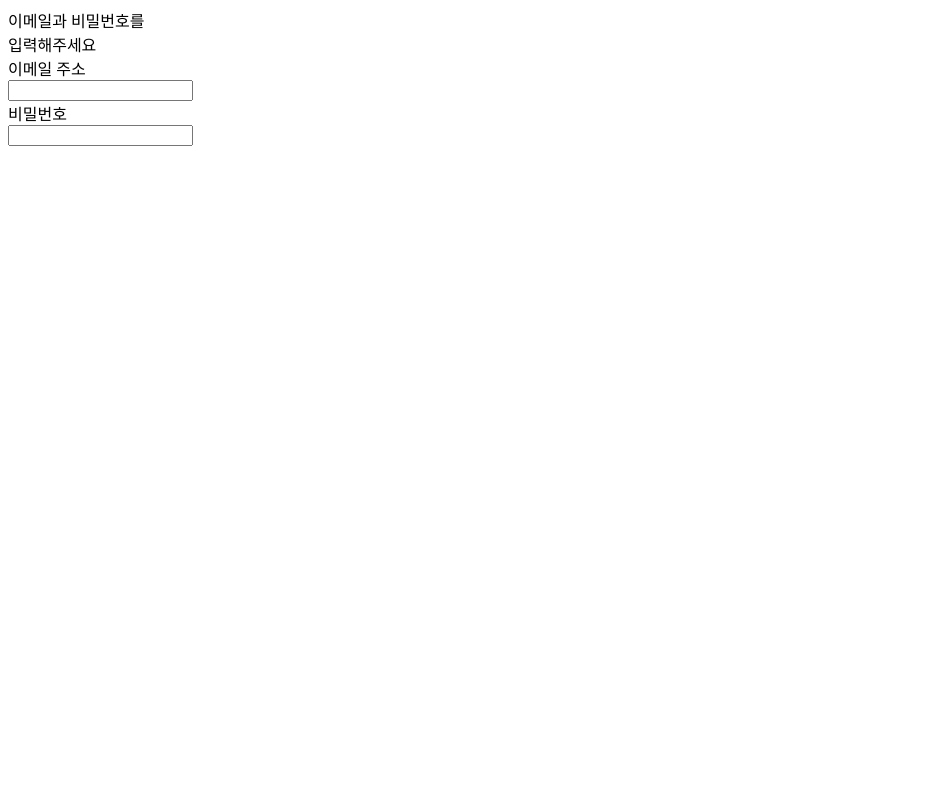
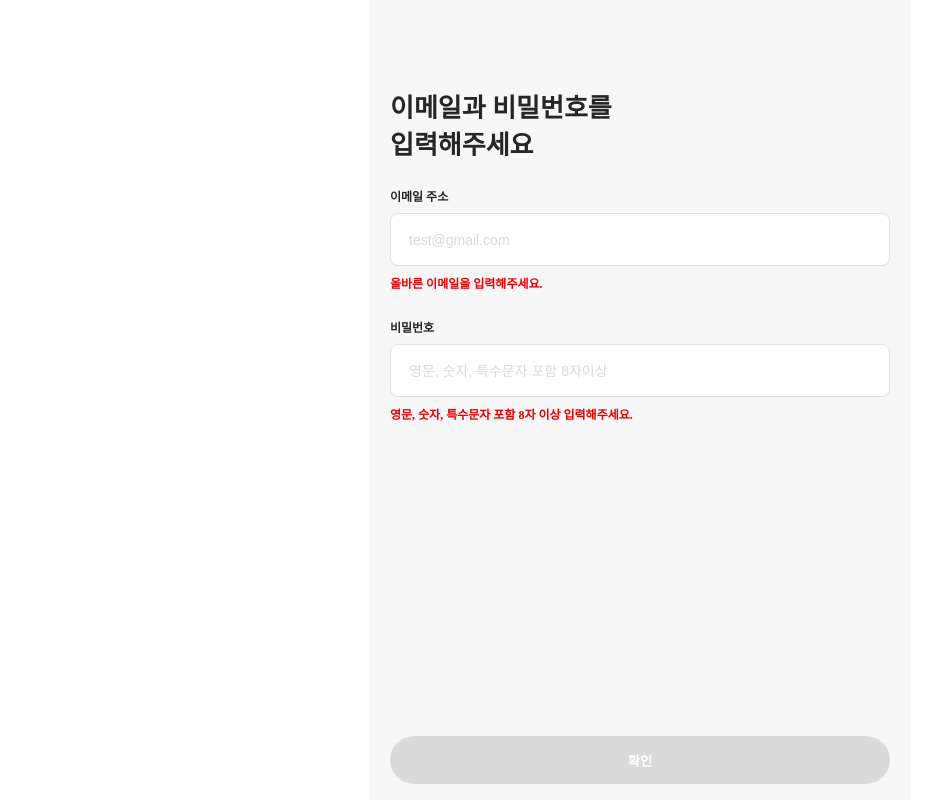
Before and after one commit to mongzii/Login-page, a React (Create React App) app: page / in a window 1280 px wide. Shown: the whole page, without its empty margins (0-945 px from the left). Built offline with nearby package versions, Linux system fonts and the light colour scheme.

Commit message:
css 구현 어느정도완료

```diff
--- a/src/Login.jsx
+++ b/src/Login.jsx
@@ -14,14 +14,27 @@
             <div className='contentWrap'>
                 <div className='inputTitle'>이메일 주소</div>
                 <div className='inputWrap'>
-                    <input className='input'/>
+                    <input
+                    className='input'
+                    placeholder='test@gmail.com' />
                 </div>
-                <div className='errorMessageWrap'></div>
+                <div className='errorMessageWrap'>
+                    올바른 이메일을 입력해주세요.
+                </div>
 
-                <div className='inputTitle'>비밀번호</div>
+                <div style={{ marginTop: '26px' }} className='inputTitle'>비밀번호</div>
                 <div className='inputWrap'>
-                    <input className='input'/>
+                    <input
+                    className='input'
+                    placeholder='영문, 숫자, 특수문자 포함 8자이상' />
                 </div>
+                <div className='errorMessageWrap'>
+                    영문, 숫자, 특수문자 포함 8자 이상 입력해주세요.
+                </div>
+            </div>
+            <div>
+                <button disabled={true} className='bottomButton'>확인</button>
+                {/* 일단은 disabled를 true로 해서 비활성화상태만들어둔다. 나중에 state값으로 true값을 변경해준다.*/}
             </div>
         </div>
     )
--- /dev/null
+++ b/src/index.css
@@ -0,0 +1,87 @@
+.page {
+    position: absolute;
+    top: 0;
+    bottom: 0;
+    width: 100%;
+    max-width: 500px;
+    padding: 0 20px;
+
+    left: 50%;
+    transform: translate(-50%, 0);
+
+    background-color: #f7f7f7;
+
+    overflow: hidden;
+
+    display: flex;
+    flex-direction: column;
+}
+
+.titleWrap {
+    margin-top: 87px;
+    font-size: 26px;
+    font-weight: 700;
+    color: #262626;
+}
+
+.contentWrap {
+    margin-top: 26px;
+    flex: 1;
+}
+
+.inputTitle {
+    font-size: 12px;
+    font-weight: 600;
+    color: #262626;
+}
+
+.inputWrap {
+    display: flex;
+    border-radius: 8px;
+    padding: 16px;
+    margin-top: 8px;
+    background-color: white;
+    border: 1px solid #e2e0e0;
+}
+
+.inputWrap:focus-within {
+    border: 1px solid #9e30f4;
+}
+
+.input {
+    width: 100%;
+    outline: none;
+    border: none;
+    height: 17px;
+    font-size: 14px;
+    font-weight: 400;
+}
+
+.input::placeholder {
+    color: #dadada;
+}
+
+.errorMessageWrap {
+    margin-top: 8px;
+    color: #ef0000;
+    font-size: 12px;
+    font-weight: bold;
+}
+
+.bottomButton {
+    width: 100%;
+    height: 48px;
+    border: none;
+    font-weight: 700;
+    background-color: #9e30f4;
+    border-radius: 64px;
+    color: white;
+    margin-bottom: 16px;
+    cursor: pointer;
+}
+
+.bottomButton:disabled {
+    /* 버튼이 활성화 되지 않았을때의 내용을 지정해주는거다. */
+    background-color: #dadada;
+    color: white;
+}
--- a/src/index.js
+++ b/src/index.js
@@ -1,7 +1,8 @@
 import React from 'react';
 import ReactDOM from 'react-dom/client';
+import App from './App';
 
-import App from './App';
+import './index.css';
 
 
 const root = ReactDOM.createRoot(document.getElementById('root'));
```
